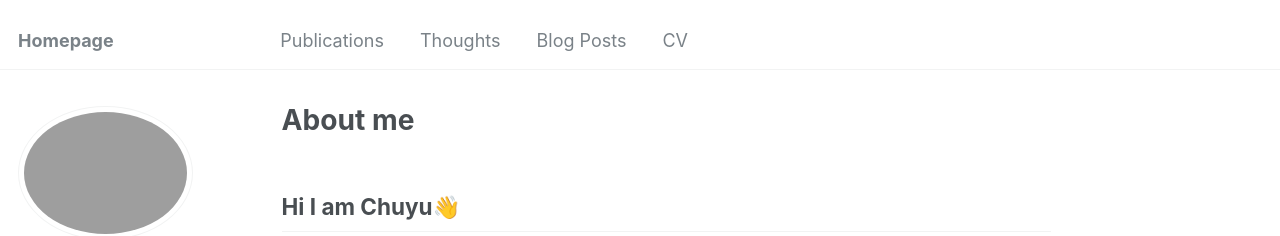
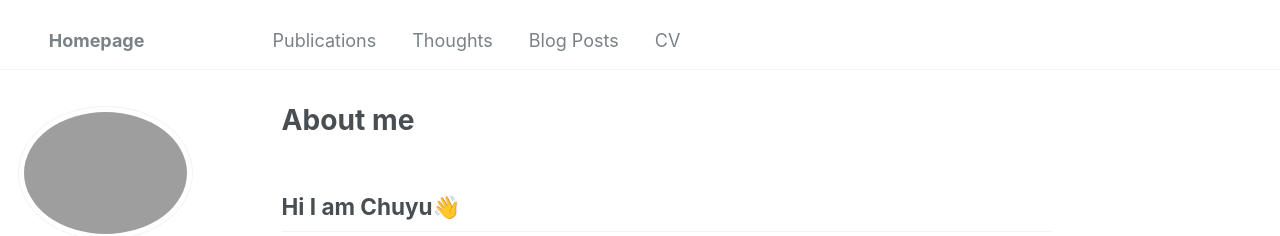
Before and after one commit to ChuyuWang949/ChuyuWang.github.io, a Jekyll site: the page built from _pages/about.md, in a window 1280 px wide. Shown: the top 236 px of the page. Built offline with Jekyll 4.4.1, drawn with Linux system fonts in a browser that asks for light colours.

Commit message:
Update _masthead.scss

```diff
--- a/_sass/_masthead.scss
+++ b/_sass/_masthead.scss
@@ -52,8 +52,8 @@
   white-space: nowrap;
 
   &--lg {
-       //padding-left:  1.8vw;
-       padding-right: 10.2vw;
+       padding-left:  2.4vw;
+       padding-right: 7.2vw;
     font-weight: 700;
   }
 }
```
